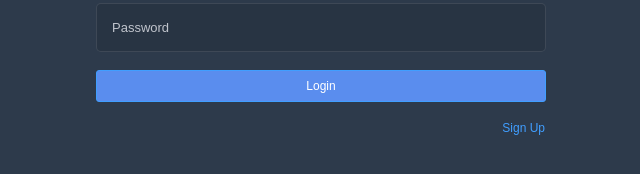
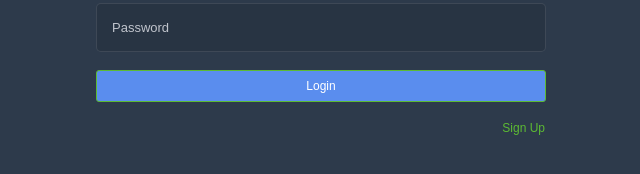
Before and after one commit to Plot-Max/PlotMaxWebB, a Vue app: page /login in a window 1280 px wide. Shown: the part 300-474 px from the top of the page, without its empty margins (319-959 px from the left). Built offline with nearby package versions, Linux system fonts and the light colour scheme.

Commit message:
fix: Element ui 首选色

```diff
--- /dev/null
+++ b/src/assets/css/element-theme.scss
@@ -0,0 +1,16 @@
+/**
+ * Element UI 2.x 自定义主题
+ * 基于 element-ui ^2.15.14，覆盖 primary 为主题色 #5cba33
+ *
+ * 原理：在引入 theme-chalk 源码前先定义变量（无 !default），
+ * 这样 common/var.scss 中的 !default 不会覆盖我们的值。
+ */
+
+/* 覆盖主题色 - Primary */
+$--color-primary: #5cba33;
+
+/* 字体路径：指向已编译的 theme-chalk 字体，避免 404 */
+$--font-path: "~element-ui/lib/theme-chalk/fonts";
+
+/* 引入 Element UI theme-chalk 源码（会使用上面定义的变量） */
+@import "~element-ui/packages/theme-chalk/src/index.scss";
--- a/src/main.js
+++ b/src/main.js
@@ -3,7 +3,7 @@ import App from './App.vue'
 import router from './router'
 import store from './store'
 import ElementUI from 'element-ui'
-import 'element-ui/lib/theme-chalk/index.css'
+import './assets/css/element-theme.scss'
 import enLang from 'element-ui/lib/locale/lang/en'// 如果使用中文语言包请默认支持，无需额外引入，请删除该依赖
 
 Vue.use(ElementUI, {
```
